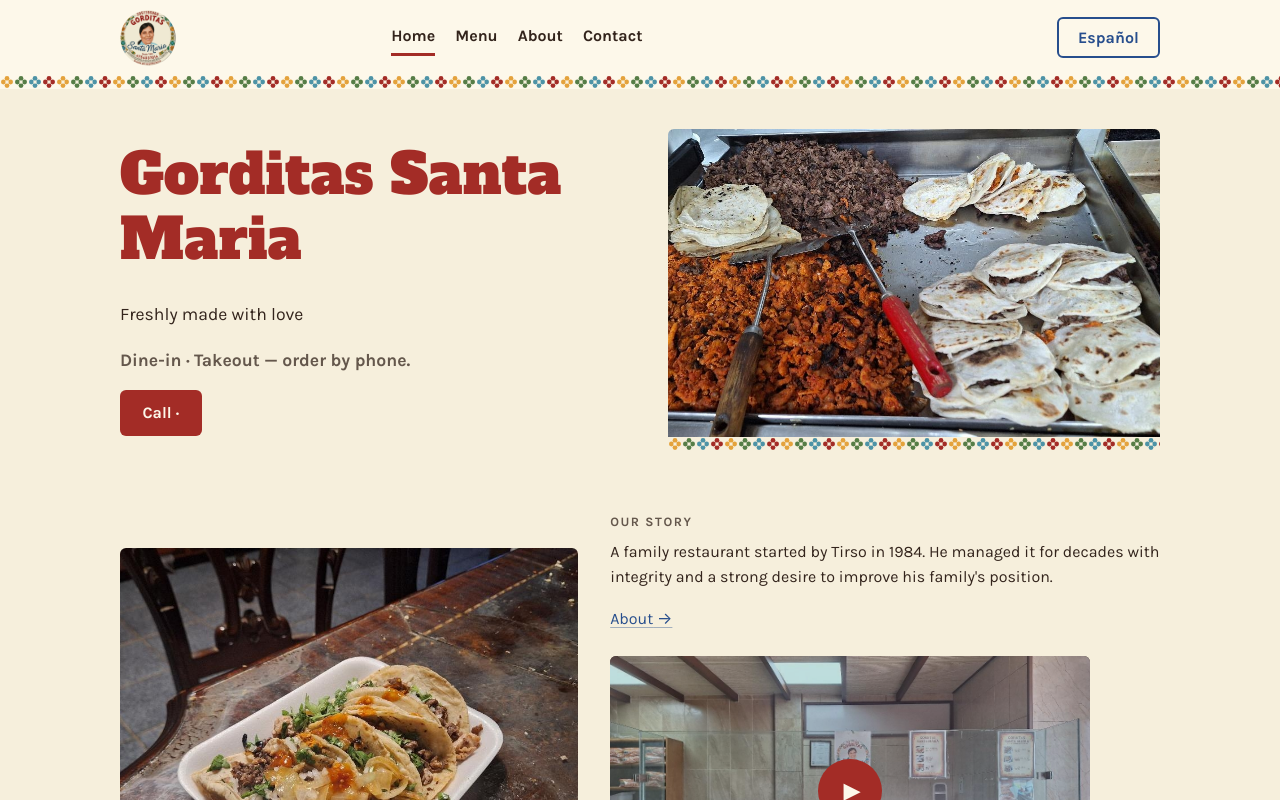
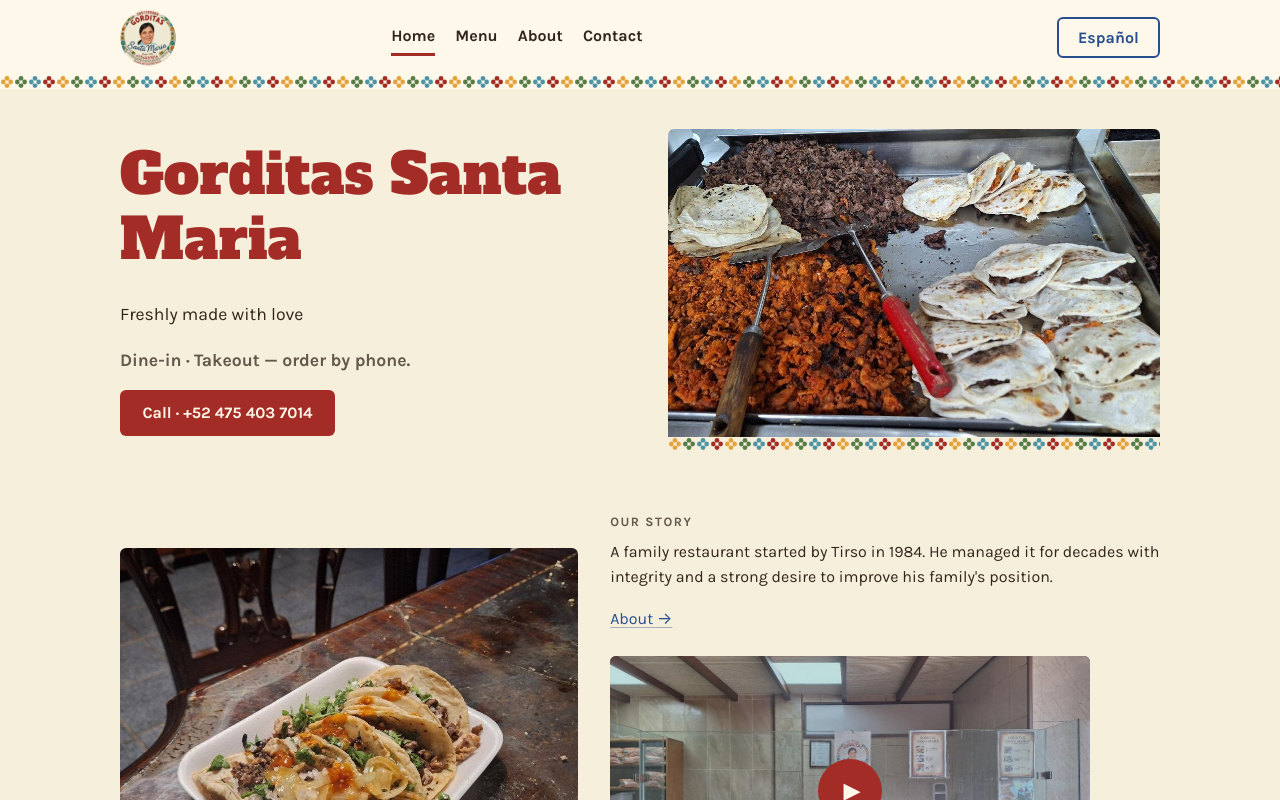
Before and after one commit to JosephMelesse/hack-website, a React (Vite) app: page / in a window 1280 px wide. Shown: the top 800 px of the page. Built offline with nearby package versions, Linux system fonts and the light colour scheme.

Commit message:
Home/Home.jsx: dial first number only from hero button

```diff
--- a/src/pages/Home.jsx
+++ b/src/pages/Home.jsx
@@ -26,8 +26,8 @@
             <h1>{t?.home?.heroTitle}</h1>
             <p>{t?.home?.heroText}</p>
             <p className="home-hero__service">{t?.home?.serviceLine}</p>
-            <a className="btn" href={`tel:${t?.phone}`}>
-              {t?.nav?.call} · {t?.phoneDisplay}
+            <a className="btn" href={`tel:${t?.phones?.[0]?.tel}`}>
+              {t?.nav?.call} · {t?.phones?.[0]?.display}
             </a>
           </div>
           <div className="home-hero__photo">
```
